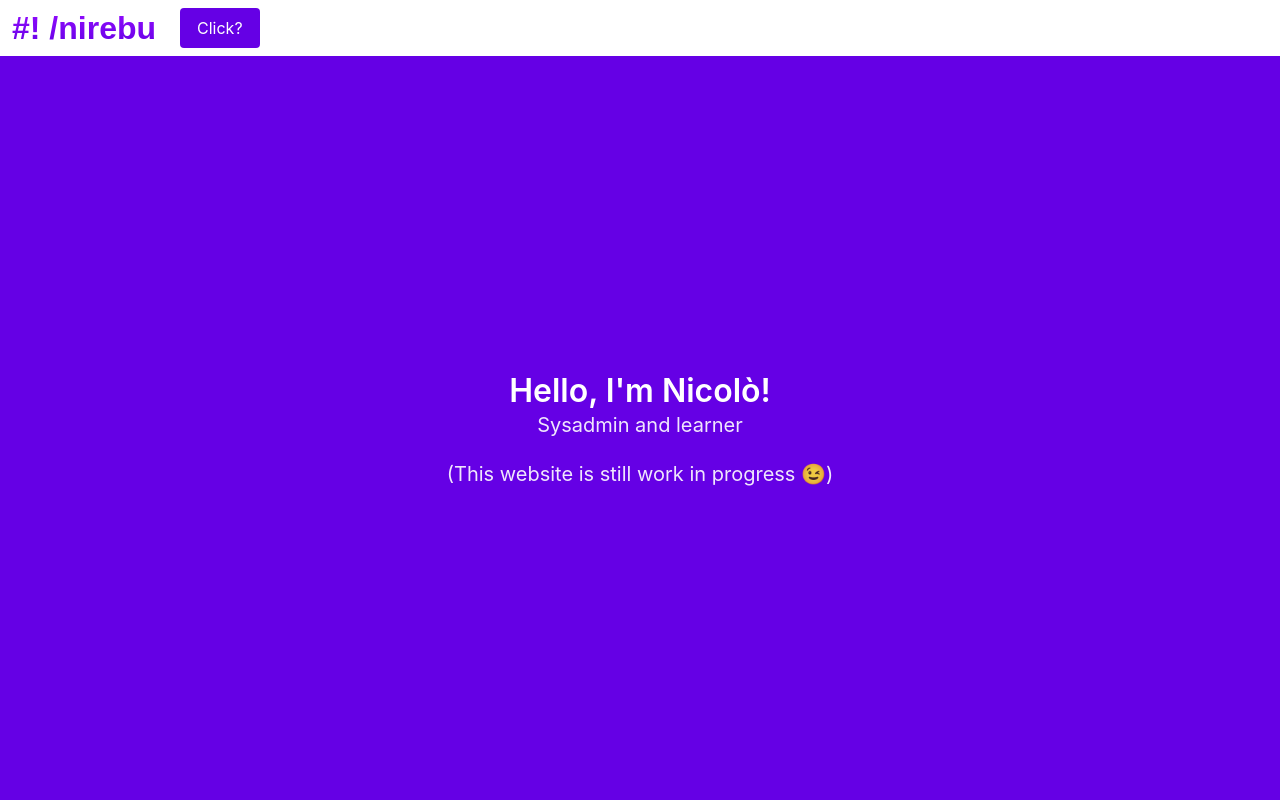
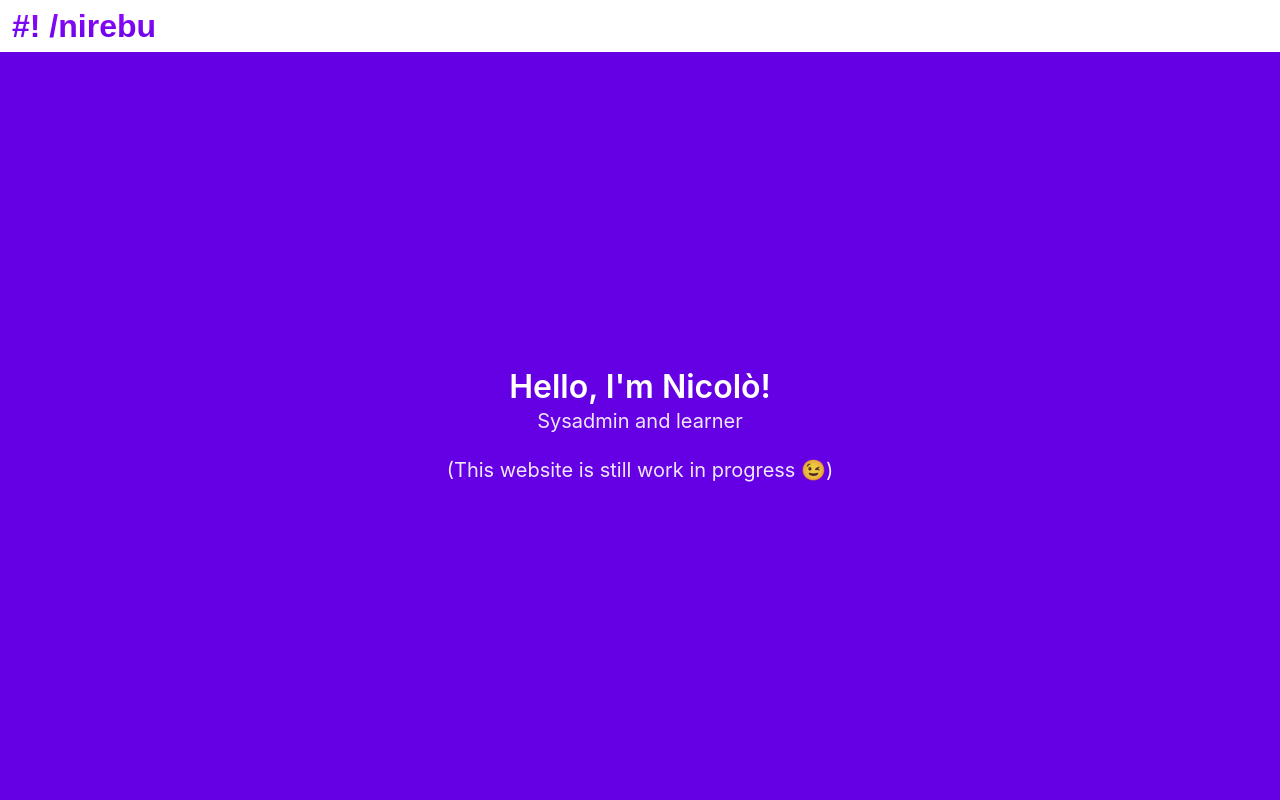
Before and after one commit to SyedTahseen/nirebu-personal-website, a website: page index.html in a window 1280 px wide. Shown: the top 800 px of the page. Drawn offline with nearby package versions, Linux system fonts and the light colour scheme; files that its build step writes are made by us from their sources; a web font is replaced by a local one.

Commit message:
Hidden click button

```diff
--- a/index.html
+++ b/index.html
@@ -23,9 +23,9 @@
 				<div class="navbar-item">
 					<div class="title nirebu-title has-background-gradient">#! /nirebu</div>
 				</div>
-				<div class="navbar-item level-right">
-						<a class="button is-primary">Click?</a>
-					</div>
+				<!--<div class="navbar-item level-right">
+					<a class="button is-primary">Click?</a>
+				</div>-->
 			</div>
 		</nav>
 		<section class="hero is-fullheight-with-navbar is-primary has-bg-img">
```
